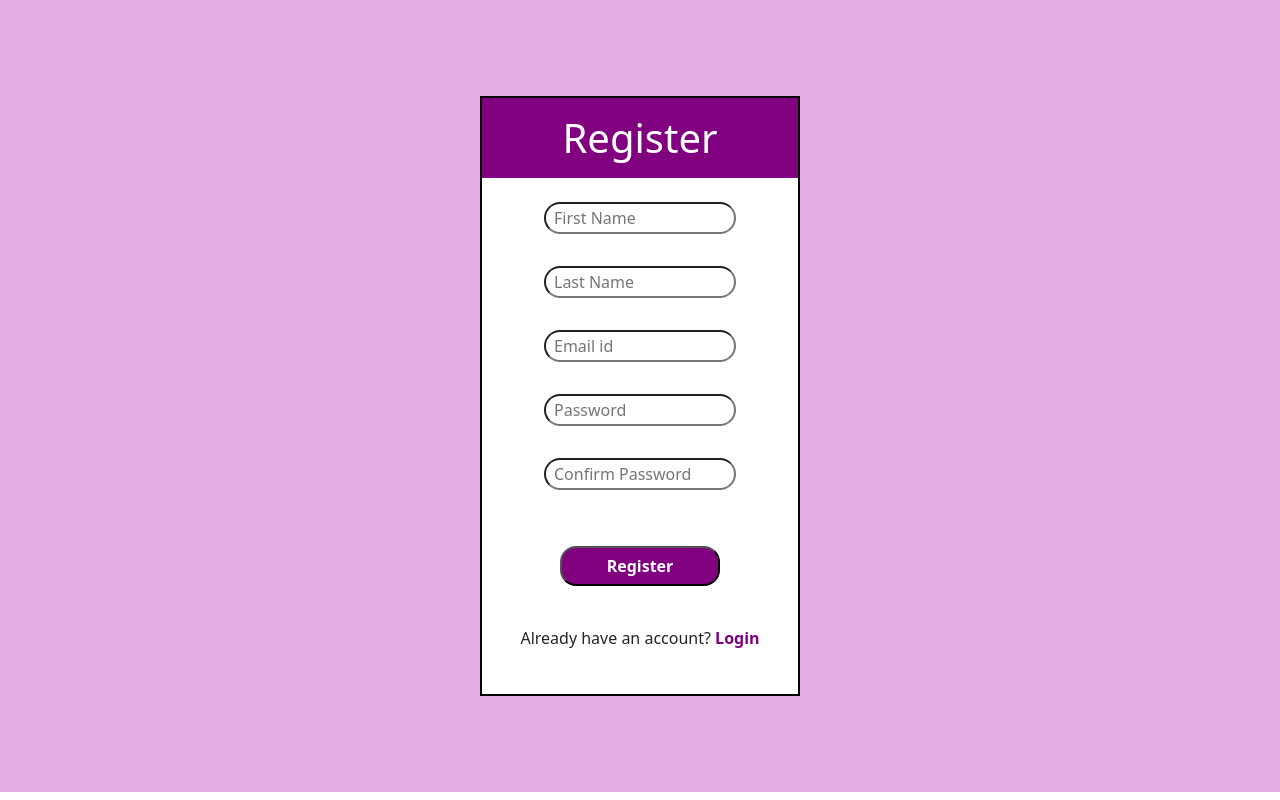
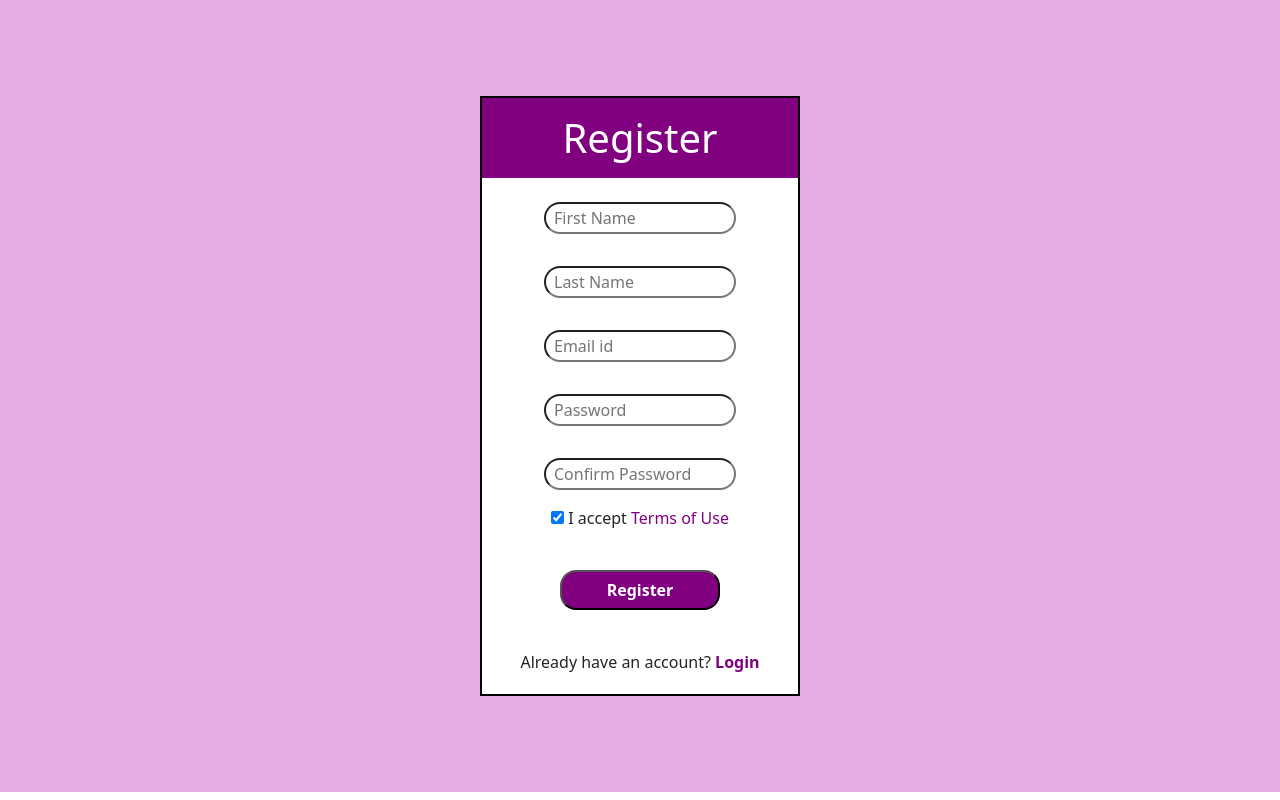
Before and after one commit to Deeptibairagi/Health-Management-, an Angular app: page /registration in a window 1280 px wide. Built offline with nearby package versions, Linux system fonts and the light colour scheme.

Commit message:
all correction

```diff
--- a/src/app/contact/contact.component.css
+++ b/src/app/contact/contact.component.css
@@ -36,7 +36,7 @@
         padding: 1vh;
         border: 2px solid black;
         border-radius: 2vh;
-        width: 40vh;
+        /* width: 40vh; */
     }
 }
 
--- a/src/app/login/login.component.css
+++ b/src/app/login/login.component.css
@@ -64,6 +64,7 @@
 
     #signup {
         font-weight: bold;
+        margin-bottom: 2vh;
     }
 }
 
--- a/src/app/registeration/registeration.component.css
+++ b/src/app/registeration/registeration.component.css
@@ -50,7 +50,7 @@
         text-decoration: none;
         color: purple;
         font-weight: bold;
-
+        margin-bottom: 2vh;
     }
 
 }
--- a/src/app/registeration/registeration.component.html
+++ b/src/app/registeration/registeration.component.html
@@ -15,9 +15,9 @@
         <div>
             <input type="password" class="reg_input" placeholder="Confirm Password" [formControl]="conf_pswd">
         </div>
-        <!-- <div>
-            <input type="checkbox"> I accept <a id="terms" href="">Terms of Use</a>
-        </div> -->
+        <div>
+            <input type="checkbox" checked> I accept <a id="terms" href="">Terms of Use</a>
+        </div>
         <div>
             <button type="button" (click)="register()" id="reg_btn">Register</button>
         </div>
```
